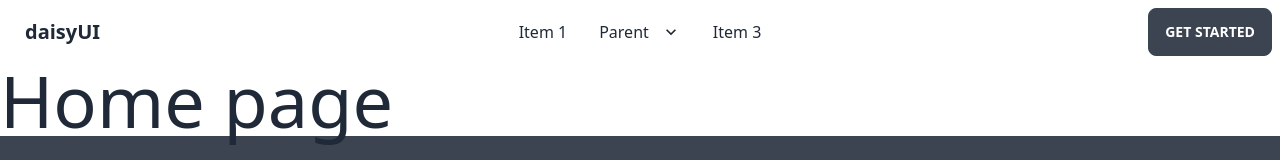
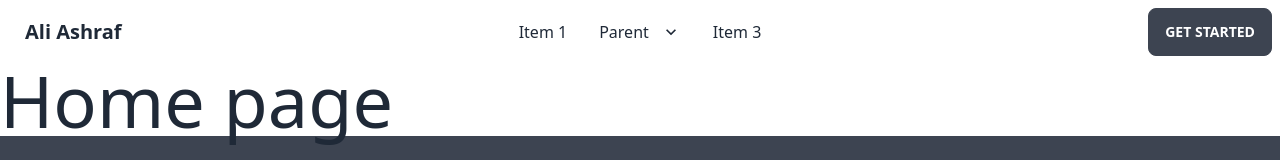
Before and after one commit to webashraf/vroomVroomPlay, a React (Vite) app: page / in a window 1280 px wide. Shown: the top 160 px of the page. Built offline with nearby package versions, Linux system fonts and the light colour scheme.

Commit message:
add context provider on the project

```diff
--- /dev/null
+++ b/src/AuthProvider/AuthProvider.jsx
@@ -0,0 +1,27 @@
+import { createContext, useState } from 'react';
+
+
+
+// Context //
+export const ContextProvider = createContext();
+
+
+const AuthProvider = ({children}) => {
+    const [user, setUser] = useState("Ali Ashraf");
+
+
+
+    const authInfo = {
+        user
+    }
+
+
+
+    return (
+        <ContextProvider.Provider value={authInfo}>
+            {children}
+        </ContextProvider.Provider>
+    );
+};
+
+export default AuthProvider;
--- a/src/Components/shared/Navbar/Navbar.jsx
+++ b/src/Components/shared/Navbar/Navbar.jsx
@@ -1,6 +1,10 @@
-import React from "react";
+import React, { useContext } from "react";
+import { ContextProvider } from "../../../AuthProvider/AuthProvider";
 
 const Navbar = () => {
+    const {user} = useContext(ContextProvider);
+
+
   return (
     <div>
       <div className="navbar bg-base-100">
@@ -56,7 +60,7 @@ const Navbar = () => {
               </li>
             </ul>
           </div>
-          <a className="btn btn-ghost normal-case text-xl">daisyUI</a>
+          <a className="btn btn-ghost normal-case text-xl">{user}</a>
         </div>
         <div className="navbar-center hidden lg:flex">
           <ul className="menu menu-horizontal px-1">
--- a/src/main.jsx
+++ b/src/main.jsx
@@ -3,12 +3,13 @@ import ReactDOM from 'react-dom/client'
 import { RouterProvider } from 'react-router-dom'
 import './index.css'
 import routes from './routes/routes.jsx'
+import AuthProvider from './AuthProvider/AuthProvider'
 
 ReactDOM.createRoot(document.getElementById('root')).render(
 <div style={{maxWidth: "1280px"}} className='mx-auto w-full'>
-<React.StrictMode>
+<AuthProvider>
     <RouterProvider router={routes}>
     </RouterProvider>
-  </React.StrictMode>
+  </AuthProvider>
 </div>,
 )
```
